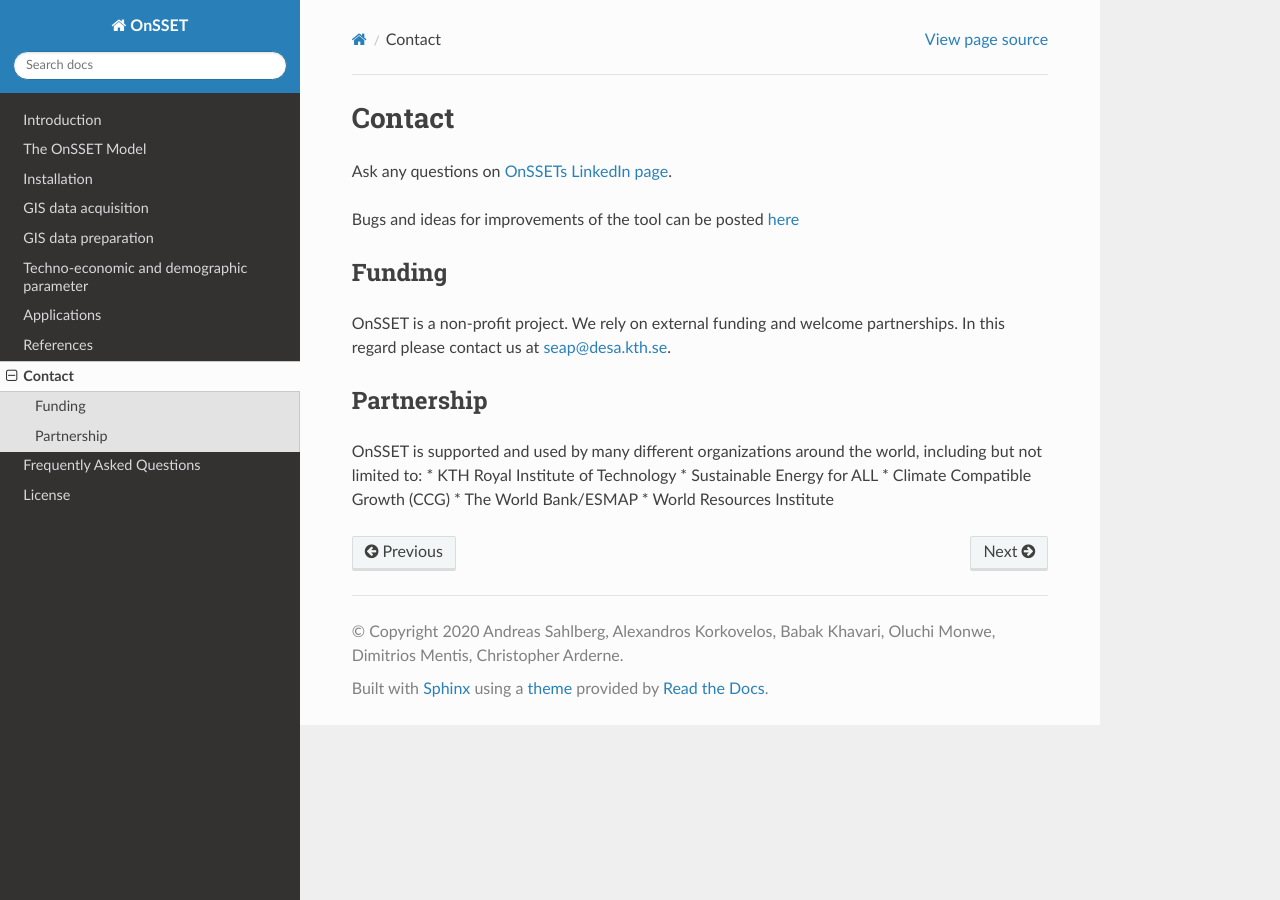
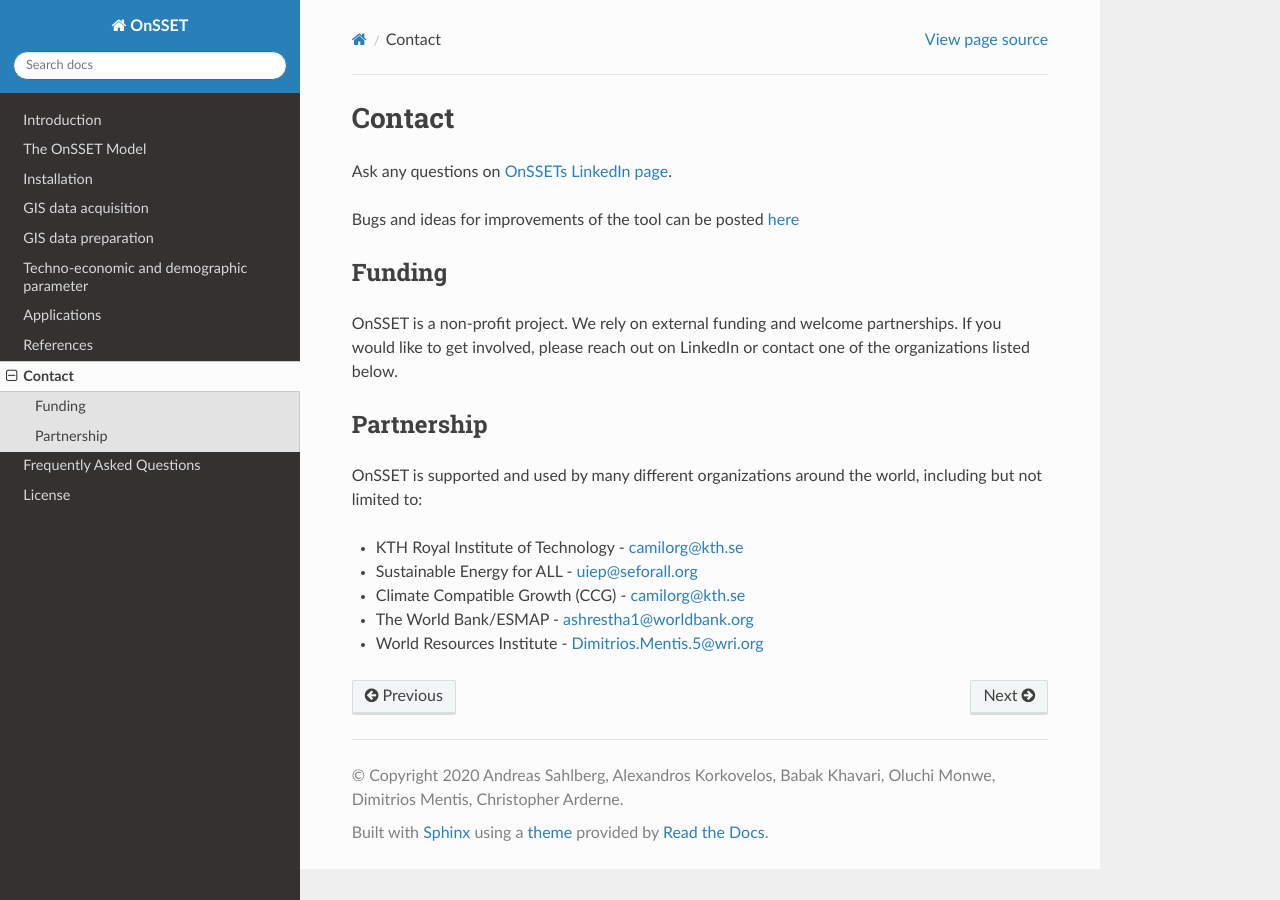
Before and after one commit to OnSSET/onsset, a Sphinx documentation site: the page built from docs/contact.rst, in a window 1280 px wide. Built offline with Sphinx 7.4.7 and the Read the Docs theme 3.1.0, drawn with Linux system fonts in a browser that asks for light colours; pages that are not in the unit, such as notebooks, are missing from menus; the version number could not be read and is left out.

Commit message:
Update contact.rst

```diff
--- a/docs/contact.rst
+++ b/docs/contact.rst
@@ -9,14 +9,16 @@
 Funding
 ++++++++
 
-OnSSET is a non-profit project. We rely on external funding and welcome partnerships. In this regard please contact us at seap@desa.kth.se.
+OnSSET is a non-profit project. We rely on external funding and welcome partnerships.
+If you would like to get involved, please reach out on LinkedIn or contact one of the organizations listed below.
 
 Partnership
 ++++++++++++++++
 
 OnSSET is supported and used by many different organizations around the world, including but not limited to:
-* KTH Royal Institute of Technology
-* Sustainable Energy for ALL
-* Climate Compatible Growth (CCG)
-* The World Bank/ESMAP
-* World Resources Institute
+
+* KTH Royal Institute of Technology - camilorg@kth.se
+* Sustainable Energy for ALL - uiep@seforall.org
+* Climate Compatible Growth (CCG) - camilorg@kth.se
+* The World Bank/ESMAP - ashrestha1@worldbank.org
+* World Resources Institute - Dimitrios.Mentis.5@wri.org
```
